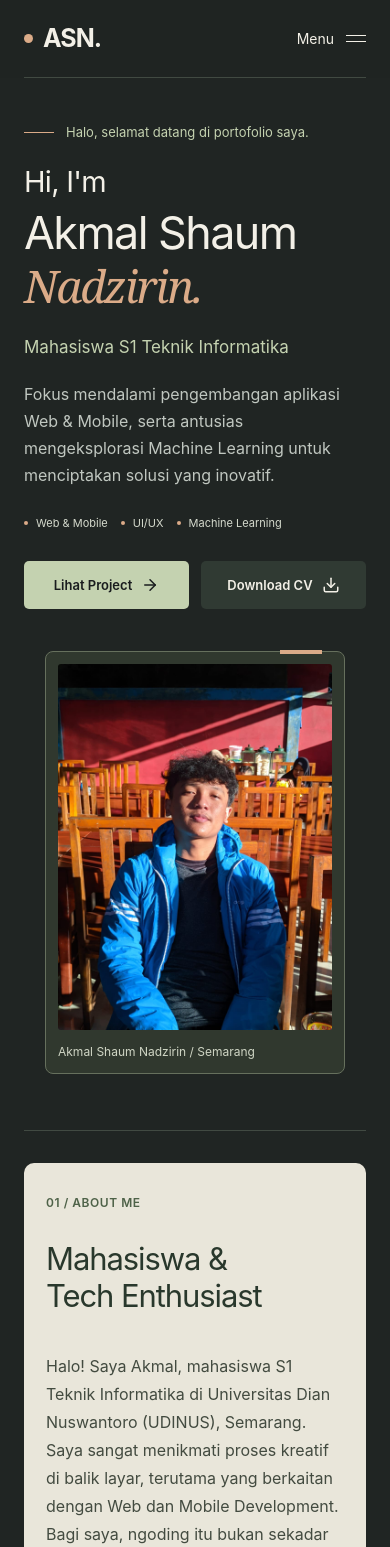
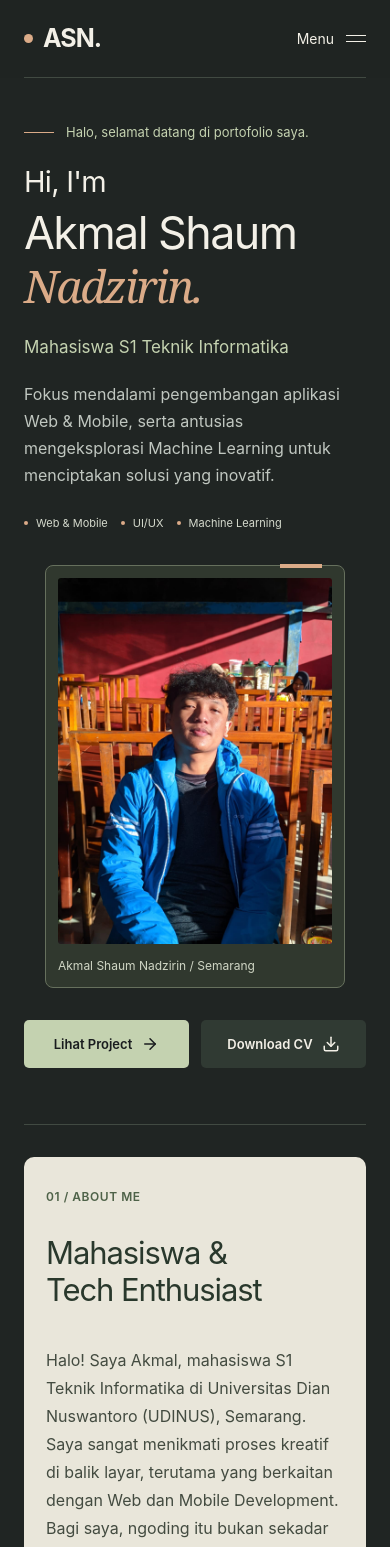
Before and after one commit to Nadzirin26/portofolio-web, a React (Vite) app: page / in a window 390 px wide. Shown: the top 1547 px of the page. Built offline with nearby package versions, Linux system fonts and the light colour scheme.

Commit message:
fix: position mobile hero portrait before action buttons

```diff
--- a/src/index.css
+++ b/src/index.css
@@ -349,3 +349,13 @@ h2 { color: var(--paper); font-size: clamp(38px, 4.2vw, 60px); font-weight: 400;
 }
 .project-preview-6 > a { background: #0c1928; }
 @media (max-width: 639px) { .contact-actions .button:last-child { grid-column: 1 / -1; } }
+
+/* Keep the mobile reading and keyboard order: introduction, portrait, actions. */
+.hero { grid-template-areas: 'copy portrait' 'actions portrait'; row-gap: 32px; }
+.hero-copy { grid-area: copy; }
+.hero-portrait { grid-area: portrait; }
+.hero .hero-actions { grid-area: actions; margin-top: 0; align-self: start; justify-content: flex-start; }
+@media (max-width: 639px) {
+  .hero { grid-template-areas: 'copy' 'portrait' 'actions'; row-gap: 32px; }
+  .hero .hero-actions { margin-top: 0; width: 100%; }
+}
--- a/src/sections/Hero.jsx
+++ b/src/sections/Hero.jsx
@@ -12,15 +12,16 @@ export default function Hero() {
         <p className="hero-role">{personalInfo.role}</p>
         <p className="hero-description">Fokus mendalami pengembangan aplikasi Web &amp; Mobile, serta antusias mengeksplorasi Machine Learning untuk menciptakan solusi yang inovatif.</p>
         <ul className="hero-focus" aria-label="Bidang minat"><li>Web &amp; Mobile</li><li>UI/UX</li><li>Machine Learning</li></ul>
-        <div className="action-row">
-          <a className="button button-primary" href="#projects">Lihat Project <FiArrowRight aria-hidden="true" /></a>
-          <a className="button" href={`${import.meta.env.BASE_URL}CV_Akmal_Shaum.pdf`} download="CV_Akmal_Shaum_Nadzirin.pdf">Download CV <FiDownload aria-hidden="true" /></a>
-        </div>
+
       </Reveal>
       <Reveal as="figure" className="hero-portrait" delay={0.12}>
         <img src={profilePhoto} alt="Akmal Shaum Nadzirin" width="1200" height="1600" fetchPriority="high" decoding="async" />
         <figcaption>Akmal Shaum Nadzirin / Semarang</figcaption>
       </Reveal>
+        <Reveal className="action-row hero-actions">
+          <a className="button button-primary" href="#projects">Lihat Project <FiArrowRight aria-hidden="true" /></a>
+          <a className="button" href={`${import.meta.env.BASE_URL}CV_Akmal_Shaum.pdf`} download="CV_Akmal_Shaum_Nadzirin.pdf">Download CV <FiDownload aria-hidden="true" /></a>
+        </Reveal>
     </section>
   );
 }
```
